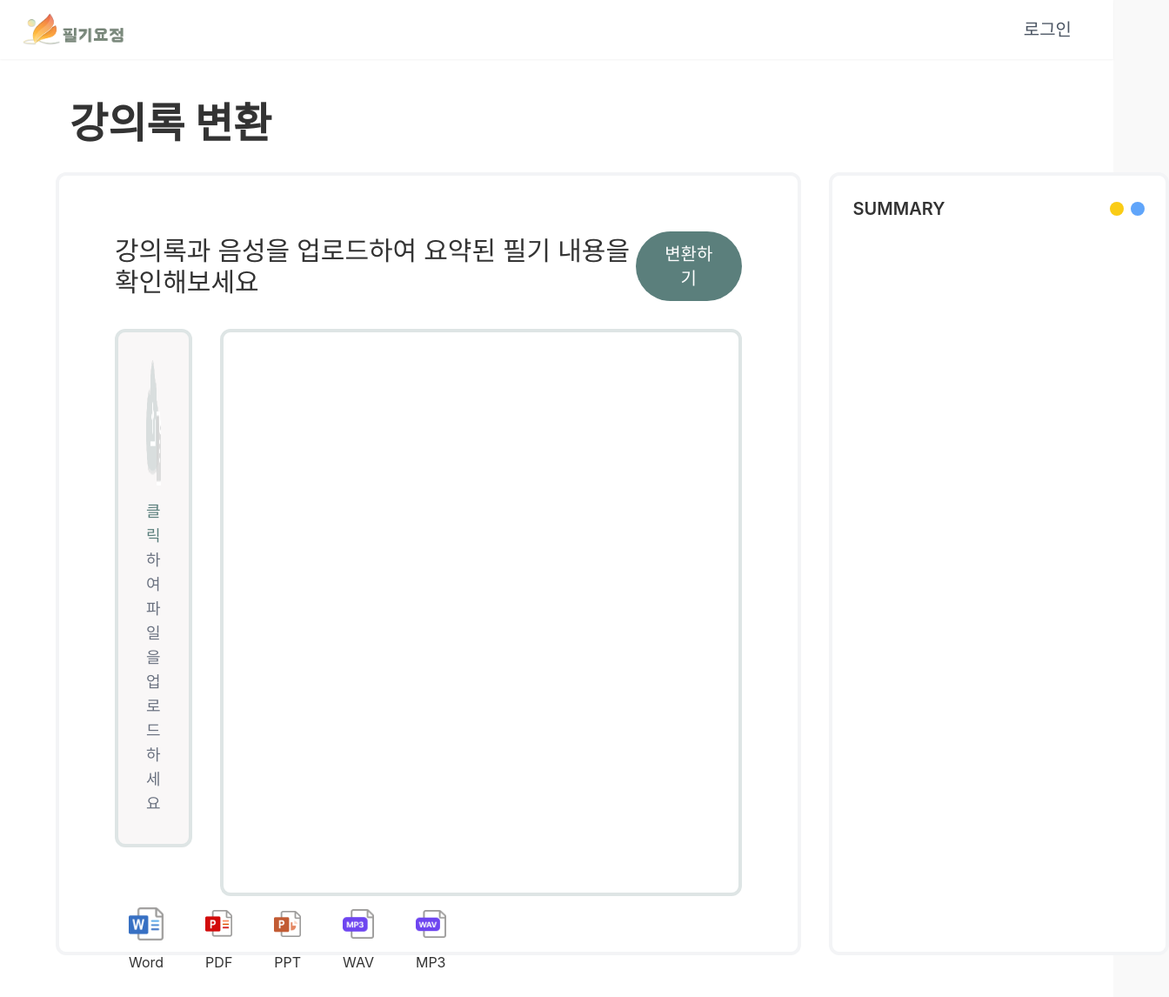
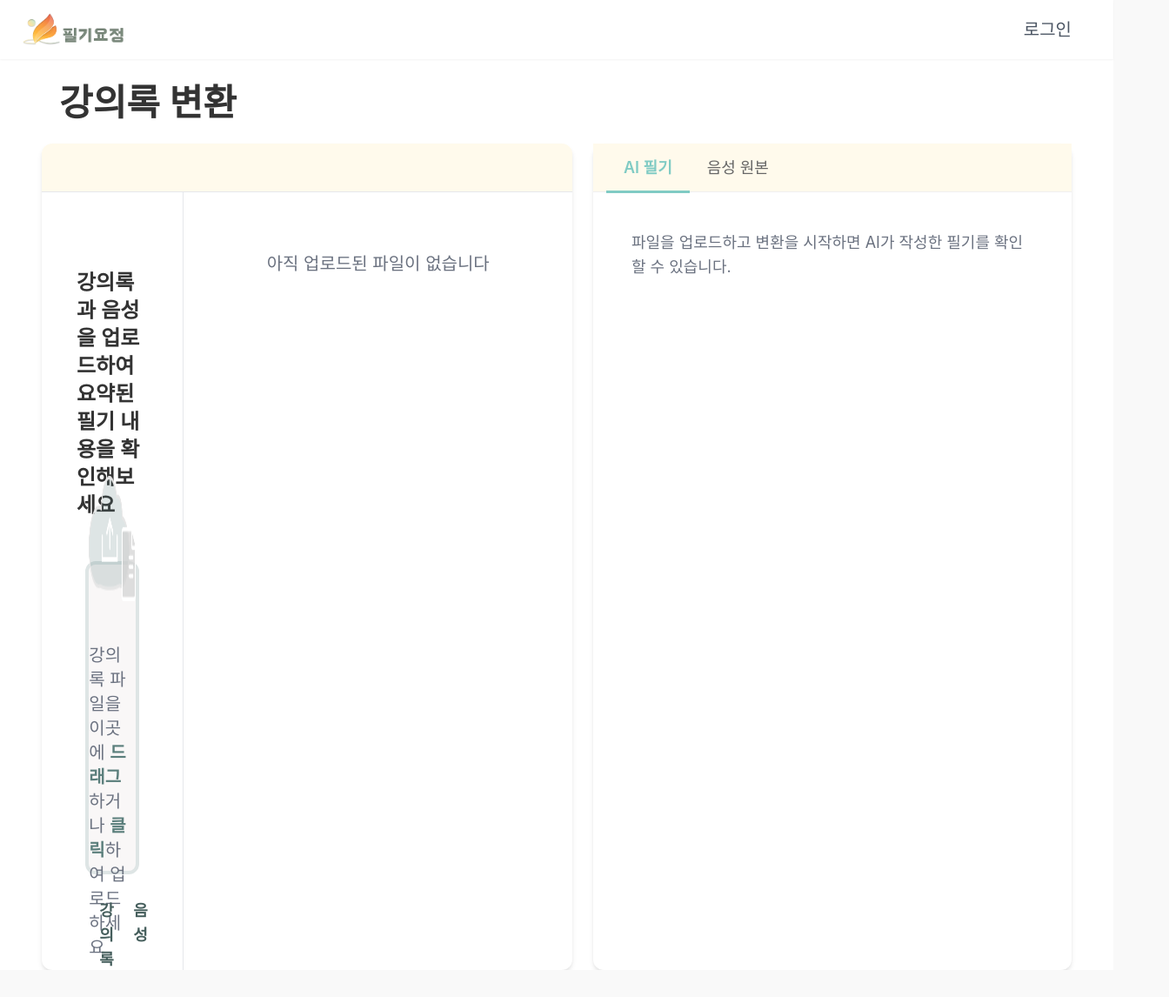
Before and after one commit to 2025capstoneDesign/capstone-FE, a React (Create React App) app: page /convert in a window 1280 px wide. Shown: the whole page at 87% size, 1344 px wide, since content can reach past the window. After the commit the page ends 1115 px from the top, so only its background shows below. Built offline with nearby package versions, Linux system fonts and the light colour scheme.

Commit message:
[fix]fix merge crash

```diff
--- a/src/components/Convert/Convert.js
+++ b/src/components/Convert/Convert.js
@@ -6,12 +6,18 @@ import ppt_icon from "../../assets/images/ppt.png";
 import mp3_icon from "../../assets/images/mp3.png";
 import wav_icon from "../../assets/images/wav.png";
 import upload_icon from "../../assets/images/upload_image.png";
+import axios from "axios";
+import "../../css/TestPage.css";
 
 function Convert() {
   const navigate = useNavigate();
   const [files, setFiles] = useState([]);
   const [uploadProgress, setUploadProgress] = useState({});
+  const [isLoading, setIsLoading] = useState(false);
+  const [error, setError] = useState("");
   const fileInputRef = useRef(null);
+  const [activeTab, setActiveTab] = useState("ai"); // "ai" or "voice"
+  const [highlightColor, setHighlightColor] = useState("red"); // 강조 색상 상태 추가
 
   const formatFileSize = (bytes) => {
     if (!bytes || bytes === 0) return "0 KB";
@@ -64,38 +70,27 @@ function Convert() {
     const uploadedFiles = Array.from(event.target.files);
     if (uploadedFiles.length === 0) return;
 
-    // 파일 입력 초기화
     if (fileInputRef.current) {
       fileInputRef.current.value = "";
     }
 
     for (const file of uploadedFiles) {
-      // 이미 존재하는 파일은 건너뛰기
       if (files.some((existingFile) => existingFile.name === file.name)) {
         continue;
       }
 
-      // 먼저 파일을 목록에 추가
       setFiles((prevFiles) => [
         ...prevFiles,
-        {
-          name: file.name,
-          size: file.size,
-          type: file.type,
-          uploadComplete: false,
-        },
+        file, // 실제 File 객체를 저장
       ]);
 
-      // 초기 진행률 설정
       setUploadProgress((prev) => ({
         ...prev,
         [file.name]: 0,
       }));
 
-      // 업로드 시뮬레이션
       await simulateFileUpload(file);
 
-      // 업로드 완료 후 상태 업데이트
       setFiles((prevFiles) =>
         prevFiles.map((f) =>
           f.name === file.name ? { ...f, uploadComplete: true } : f
@@ -135,38 +130,81 @@ function Convert() {
     }
   };
 
-  const handleConvert = () => {
-    // TestPage로 이동
+  const handleConvert = async () => {
+    setIsLoading(true);
+    setError("");
+
+    try {
+      if (process.env.REACT_APP_API_URL === "mock") {
+        // mock 모드일 경우
+        if (files.length === 0) {
+          // 파일이 없을 경우 sample3.pdf 사용
           navigate("/test", { state: { pdfFile: "/sample3.pdf" } });
+        } else {
+          // 파일이 있을 경우 업로드된 파일 사용
+          navigate("/test", { state: { pdfFile: files[0] } });
+        }
+      } else {
+        // 실제 API 호출 시에는 파일 업로드 필수
+        if (files.length === 0) {
+          window.alert("파일을 업로드해주세요.");
+          setIsLoading(false);
+          return;
+        }
+
+        // 실제 API 호출 - 첫 번째 파일만 업로드
+        const formData = new FormData();
+        const fileToUpload = files[0];
+        formData.append("file", fileToUpload);
+
+        const response = await axios.post(
+          `${process.env.REACT_APP_API_URL}/api/lecture/upload-lecture-file`,
+          formData,
+          {
+            headers: {
+              "Content-Type": "multipart/form-data",
+            },
+          }
+        );
+
+        // 200 응답이면 성공으로 간주
+        if (response.status === 200) {
+          window.alert("파일이 성공적으로 업로드되었습니다.");
+          navigate("/test", { state: { pdfFile: fileToUpload } });
+        }
+      }
+    } catch (error) {
+      console.error("업로드 실패:", error);
+      window.alert("파일 업로드에 실패했습니다. 다시 시도해주세요.");
+    } finally {
+      setIsLoading(false);
+    }
   };
 
   return (
-    <div className="min-w-[1280px] mx-16 m-auto py-12 mt-[70px]">
-      <div className="mb-8">
-        <h1 className="text-5xl font-bold mx-4">강의록 변환</h1>
+    <div className="flex flex-col min-h-screen w-full mt-[70px]">
+      <div className="flex justify-between items-center px-5">
+        <h2 className="text-[42px] font-semibold text-center mx-12 my-4">강의록 변환</h2>
       </div>
 
-      <div className="flex gap-8 flex-1 min-h-[900px]">
-        {/* 왼쪽 파일 업로드 섹션 */}
-        <div className="flex-1 border-4 border-gray-100 rounded-xl p-16 flex flex-col">
-          <div className="flex justify-between items-center mb-8">
-            <h2 className="text-3xl font-medium">
-              강의록과 음성을 업로드하여 요약된 필기 내용을 확인해보세요
-            </h2>
-            <button
-              className="bg-[#5B7F7C] text-white px-8 py-3 rounded-full font-[350] text-xl hover:bg-[#455E5C] transition-colors"
-              onClick={handleConvert}
-            >
-              변환하기
-            </button>
+      {error && (
+        <div className="text-red-500 mx-5 my-2">
+          {error}
+        </div>
+      )}
+
+      <div className="flex flex-1 px-12 gap-6">
+        {/* 왼쪽 업로드 영역 */}
+        <div className="flex-[3] relative bg-white rounded-xl overflow-hidden h-[950px] shadow-md">
+          <div className="flex items-center p-4 bg-[#fffaec] border-b border-gray-200 h-14">
           </div>
 
-          <div className="flex gap-8 flex-1">
+          <div className="flex h-[calc(100%-3.5rem)]">
             {/* 왼쪽 업로드 영역 */}
-            <div className="flex-1 flex flex-col h-[450px]">
-              {/* 파일 업로드 영역 */}
+            <div className="flex-1 p-10 flex flex-col">
+              <h2 className="text-2xl font-semibold my-12">강의록과 음성을 업로드하여 요약된 필기 내용을 확인해보세요</h2>
               <div
-                className="flex-1 bg-[#F9F7F7] border-4 border-[#DEE5E5] rounded-xl p-8 text-center cursor-pointer hover:border-[#5B7F7C] transition-colors flex flex-col items-center justify-center"
+                // className="flex-1"
                 onClick={handleUploadClick}
                 onDrop={handleDrop}
                 onDragOver={handleDragOver}
@@ -179,113 +217,95 @@ function Convert() {
                   onChange={handleFileUpload}
                   accept=".doc,.docx,.pdf,.ppt,.pptx,.mp3,.wav"
                 />
+                <div className="w-3/4 h-[360px] mx-auto border-4 border-[#DEE5E5] rounded-xl flex flex-col justify-center items-center cursor-pointer hover:border-[#5B7F7C] transition-colors bg-[#F9F7F7]">
                   <div className="mb-4">
                     <img src={upload_icon} alt="업로드" className="w-56 h-36" />
                   </div>
-                <p className="text-gray-500 text-bold-md text-lg">
-                  <span className="text-[#5B7F7C]">클릭</span>하여 파일을
-                  업로드하세요
+                  <p className="text-gray-500 text-xl pt-8">
+                  강의록 파일을 이곳에 <span className="text-[#5B7F7C] font-semibold">드래그</span>하거나 <span className="text-[#5B7F7C] font-semibold">클릭</span>하여 업로드하세요
                   </p>
+                </div>
               </div>
 
               {/* 파일 형식 아이콘들 */}
-              <div className="grid grid-flow-col grid-cols-5 gap-4 my-12">
-                <div className="flex gap-4">
-                  <div className="flex flex-col items-center gap-2 border-3 border-gray-200 rounded-lg p-4">
-                    <img
-                      src={word_icon}
-                      alt="Word"
-                      className="w-12 h-12 object-contain"
-                    />
-                    <span>Word</span>
+              <div className="py-6 w-3/4 mx-auto">
+
+                <div className="grid grid-cols-2 gap-4 ">
+                  {/* <div className="flex flex-col items-center gap-2 border-3 border-gray-200 rounded-lg"> */}
+                    <span className="text-lg text-[#455E5C] font-semibold border-b-4 border-[#DEE5E5] px-4 py-1">강의록</span>
+                  {/* </div> */}
+                  {/* <div className="flex flex-col items-center gap-2 border-3 border-gray-200 rounded-lg"> */}
+                    <span className="text-lg text-[#455E5C] font-semibold border-b-4 border-[#DEE5E5] px-4 py-1">음성</span>
+                  {/* </div> */}
+
+                  <div className="flex flex-row items-center gap-2 border-3 border-gray-200 rounded-lg px-4">
+                    <img src={word_icon} alt="Word" className="w-10 h-10 object-fit" />
+                    <span className="text-sm">Word</span>
                   </div>
-                  <div className="flex flex-col items-center gap-2 border-3 border-gray-200 rounded-lg p-4">
-                    <img
-                      src={pdf_icon}
-                      alt="PDF"
-                      className="w-12 h-12 object-contain"
-                    />
-                    <span>PDF</span>
+                  <div className="flex flex-row items-center gap-2 border-3 border-gray-200 rounded-lg px-4">
+                    <img src={wav_icon} alt="WAV" className="w-10 h-10 object-fit" />
+                    <span className="text-sm">WAV</span>
                   </div>
-                  <div className="flex flex-col items-center gap-2 border-3 border-gray-200 rounded-lg p-4">
-                    <img
-                      src={ppt_icon}
-                      alt="PPT"
-                      className="w-12 h-12 object-contain"
-                    />
-                    <span>PPT</span>
+
+                  <div className="flex flex-row items-center gap-2 border-3 border-gray-200 rounded-lg px-4">
+                    <img src={ppt_icon} alt="PPT" className="w-10 h-10 object-fit" />
+                    <span className="text-sm">PPT</span>
                   </div>
-                  <div className="flex flex-col items-center gap-2 border-3 border-gray-200 rounded-lg p-4">
-                    <img
-                      src={wav_icon}
-                      alt="WAV"
-                      className="w-12 h-12 object-contain"
-                    />
-                    <span>WAV</span>
+                  <div className="flex flex-row items-center gap-2 border-3 border-gray-200 rounded-lg px-4">
+                    <img src={mp3_icon} alt="MP3" className="w-10 h-10 object-fit" />
+                    <span className="text-sm">MP3</span>
                   </div>
-                  <div className="flex flex-col items-center gap-2 border-3 border-gray-200 rounded-lg p-4">
-                    <img
-                      src={mp3_icon}
-                      alt="MP3"
-                      className="w-12 h-12 object-contain"
-                    />
-                    <span>MP3</span>
+
+                  <div className="flex flex-row items-center gap-2 border-3 border-gray-200 rounded-lg px-4">
+                    <img src={pdf_icon} alt="PDF" className="w-10 h-10 object-fit" />
+                    <span className="text-sm">PDF</span>
+                  </div>
                 </div>
               </div>
 
-                {/* <div className="flex gap-36">
-                  <div className="flex flex-col items-center gap-2 border-3 border-gray-200 rounded-lg p-4">
-                    <img src={word_icon} alt="Word" className="w-12 h-12 object-contain" />
-                    <span>Word</span>
-                  </div>
-                  <div className="flex flex-col items-center gap-2 border-3 border-gray-200 rounded-lg p-4">
-                    <img src={wav_icon} alt="WAV" className="w-12 h-12 object-contain" />
-                    <span>WAV</span>
-                  </div>
-                </div>
-
-                <div className="flex gap-36">
-                  <div className="flex flex-col items-center gap-2 border-3 border-gray-200 rounded-lg p-4">
-                    <img src={pdf_icon} alt="PDF" className="w-12 h-12 object-contain" />
-                    <span>PDF</span>
-                  </div>
-                  <div className="flex flex-col items-center gap-2 border-3 border-gray-200 rounded-lg p-4">
-                    <img src={mp3_icon} alt="MP3" className="w-12 h-12 object-contain" />
-                    <span>MP3</span>
-                  </div>
-                </div>
-
-                <div className="flex">
-                <div className="flex flex-col items-center gap-2 border-3 border-gray-200 rounded-lg p-4">
-                    <img src={ppt_icon} alt="PPT" className="w-12 h-12 object-contain" />
-                    <span>PPT</span>
-                  </div>
-                </div> */}
+              {/* 변환하기 버튼 */}
+              <div className="flex justify-end mt-auto">
+                <button
+                  className="bg-[#5B7F7C] text-white px-8 py-3 rounded-full text-xl hover:bg-[#455E5C] transition-colors disabled:opacity-50"
+                  onClick={handleConvert}
+                  disabled={isLoading}
+                >
+                  {isLoading ? "변환 중..." : "변환하기"}
+                </button>
               </div>
             </div>
 
             {/* 오른쪽 업로드된 파일 목록 */}
-            <div className="w-[600px] bg-white border-4 border-[#DEE5E5] rounded-xl p-4 overflow-y-auto">
-              {files.map((file) => (
-                <div key={file.name} className="mb-4">
-                  <div className="bg-white rounded-lg border border-gray-200 shadow-sm">
-                    <div className="flex items-start gap-4 p-4">
-                      <div className="w-8 h-8">
+            <div className="w-[550px] p-5 border-l border-gray-200">
+              {files.length === 0 ? (
+                <div className="text-center text-xl text-gray-500 my-12">
+                  아직 업로드된 파일이 없습니다
+                </div>
+              ) : (
+                files.map((file) => (
+                  <div key={file.name} className="flex items-center p-4 rounded-lg bg-white border border-gray-200 shadow-sm mb-2 transition-colors">
                     <img
                       src={getFileIcon(file.name)}
                       alt="파일 아이콘"
-                          className="w-full h-full object-contain"
+                      className="w-8 h-8 mr-4"
                     />
-                      </div>
                     <div className="flex-1 min-w-0">
-                        <div className="flex items-start justify-between">
-                          <div>
-                            <div className="font-medium truncate">
+                      <div className="text-lg font-medium text-gray-800 truncate">
                         {file.name}
                       </div>
-                            <div className="text-sm text-gray-500">
+                      <div className="text-md text-gray-500">
                         {formatFileSize(file.size)}
                       </div>
+                      {uploadProgress[file.name] < 100 && (
+                        <div className="mt-1">
+                          <div className="h-1 bg-gray-200 rounded-full overflow-hidden">
+                            <div
+                              className="h-full bg-[#5B7F7C] transition-all duration-200"
+                              style={{ width: `${uploadProgress[file.name]}%` }}
+                            ></div>
+                          </div>
+                        </div>
+                      )}
                     </div>
                     <button
                       className="text-gray-400 hover:text-gray-800 transition-colors"
@@ -295,52 +315,94 @@ function Convert() {
                       }}
                     >
                       <svg
-                              className="w-5 h-5"
+                        width="20"
+                        height="20"
+                        viewBox="0 0 24 24"
                         fill="none"
                         stroke="currentColor"
-                              viewBox="0 0 24 24"
-                            >
-                              <path
+                        strokeWidth="2"
                         strokeLinecap="round"
                         strokeLinejoin="round"
-                                strokeWidth="2"
-                                d="M6 18L18 6M6 6l12 12"
-                              />
+                      >
+                        <line x1="18" y1="6" x2="6" y2="18"></line>
+                        <line x1="6" y1="6" x2="18" y2="18"></line>
                       </svg>
                     </button>
                   </div>
-                        {/* 프로그레스 바 */}
-                        <div className="mt-2">
-                          <div className="h-2 bg-gray-100 rounded-full overflow-hidden">
-                            <div
-                              className="h-full bg-[#5B7F7C] transition-all duration-300 ease-out"
-                              style={{
-                                width: `${uploadProgress[file.name] || 0}%`,
-                                transition: "width 0.3s ease-out",
-                              }}
-                            />
-                          </div>
-                          <div className="text-xs text-gray-500 mt-1 text-right">
-                            {uploadProgress[file.name] || 0}%
-                          </div>
-                        </div>
-                      </div>
-                    </div>
-                  </div>
-                </div>
-              ))}
+                ))
+              )}
             </div>
           </div>
         </div>
 
         {/* 오른쪽 요약 섹션 */}
-        <div className="w-[500px] bg-white rounded-xl p-6 border-4 border-gray-100 flex flex-col">
-          <div className="flex items-center justify-between mb-4">
-            <h3 className="text-xl font-semibold">SUMMARY</h3>
-            <div className="flex gap-2">
-              <div className="w-4 h-4 bg-yellow-400 rounded-full"></div>
-              <div className="w-4 h-4 bg-blue-400 rounded-full"></div>
+        <div className="w-[550px] bg-white rounded-xl shadow-md flex flex-col h-[950px]">
+          <div className="tab-container content-tabs">
+            <div className="tabs">
+              <button
+                className={`tab ${activeTab === "ai" ? "active" : ""}`}
+                onClick={() => setActiveTab("ai")}
+              >
+                <p className="text-lg">AI 필기</p>
+              </button>
+              <button
+                className={`tab ${activeTab === "voice" ? "active" : ""}`}
+                onClick={() => setActiveTab("voice")}
+              >
+                <p className="text-lg">음성 원본</p>
+              </button>
             </div>
+
+            <div className={`color-selector ${activeTab === "voice" ? "visible" : "hidden"}`}>
+              <button
+                className={`color-btn red ${highlightColor === "red" ? "selected" : ""}`}
+                onClick={() => setHighlightColor("red")}
+                aria-label="빨강색 강조"
+              />
+              <button
+                className={`color-btn blue ${highlightColor === "blue" ? "selected" : ""}`}
+                onClick={() => setHighlightColor("blue")}
+                aria-label="파랑색 강조"
+              />
+              <button
+                className={`color-btn green ${highlightColor === "green" ? "selected" : ""}`}
+                onClick={() => setHighlightColor("green")}
+                aria-label="초록색 강조"
+              />
+            </div>
+          </div>
+
+          <div className="content-container">
+            {activeTab === "ai" ? (
+              <div className="ai-content p-6">
+                <p className="text-lg text-gray-500">파일을 업로드하고 변환을 시작하면 AI가 작성한 필기를 확인할 수 있습니다.</p>
+              </div>
+            ) : (
+              <div className="voice-content p-6">
+                <p className="text-lg text-gray-500 mb-12">
+                  파일을 업로드하고 변환을 시작하면 음성 원본을 확인할 수 있습니다.
+                </p>
+                <p className="text-lg text-gray-500">
+                  <span
+                    className={`segment-text important ${highlightColor}`}
+                    onMouseEnter={(e) => {
+                      const tooltip = e.currentTarget.querySelector('.reason-tooltip');
+                      if (tooltip) {
+                        const rect = e.currentTarget.getBoundingClientRect();
+                        tooltip.style.left = `${rect.left - 140}px`;
+                        tooltip.style.top = `${rect.top + 5}px`;
+                      }
+                    }}
+                  >
+                    중요한 내용은 하이라이트로 표시됩니다.
+                    상단의 색상 팔레트에서 색상을 바꿔보세요.
+                    <br/>
+                    글자 위에 마우스를 올리면 해당 내용이 중요한 이유를 확인할 수 있습니다.
+                    <span className="reason-tooltip">중요한 이유 확인</span>
+                  </span>
+                </p>
+              </div>
+            )}
           </div>
         </div>
       </div>
--- a/src/css/TestPage.css
+++ b/src/css/TestPage.css
@@ -22,6 +22,16 @@ body {
   margin-top: 70px;
 }
 
+/* 헤더 스타일
+.app-header {
+  display: flex;
+  justify-content: space-between;
+  align-items: center;
+  padding: 15px 25px;
+  background-color: #fff;
+  border-bottom: 1px solid #e0e0e0;
+}
+
 .header-logo {
   display: flex;
   align-items: center;
@@ -42,7 +52,7 @@ body {
   color: #333;
   font-size: 15px;
   cursor: pointer;
-}
+} */
 
 /* 서브 헤더 스타일 */
 .sub-header {
@@ -363,7 +373,8 @@ body {
 
 /* 음성 원본 콘텐츠 스타일 */
 .voice-content {
-  padding: 15px 0;
+  font-size: 15px;
+  line-height: 1.6;
 }
 
 /* 페이지별 음성 섹션 스타일 */
```
Also changed, not shown: src/components/Main/Banner.js (+20 -30 lines), src/components/Main/Home.js (+3 -7 lines), src/components/auth/Login.js (+4 -17 lines), src/components/auth/Register.js (+5 -21 lines). Lines whose indentation alone changed are shown as unchanged.
